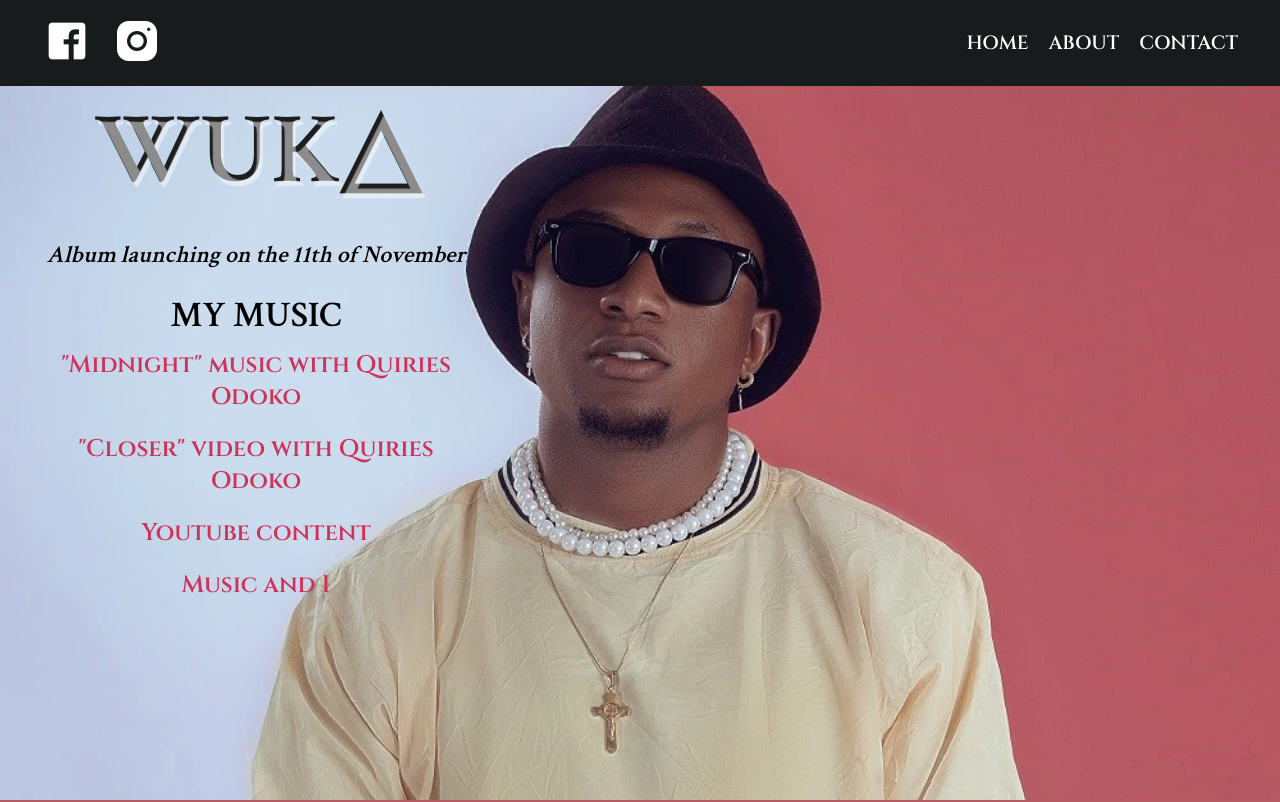
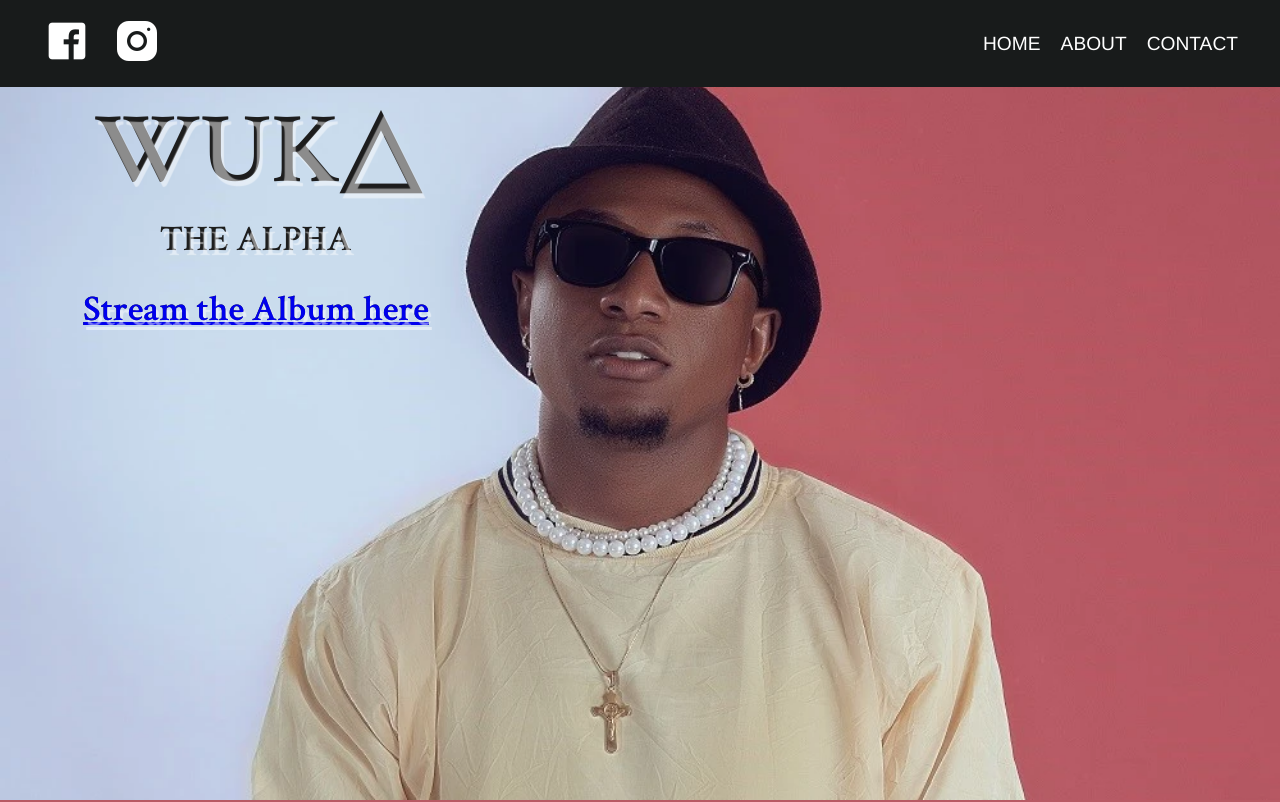
Before and after one commit to Thebuilderekes/wuka-react-app, a React (Vite) app: page / in a window 1280 px wide. Shown: the top 802 px of the page. Built offline with nearby package versions, Linux system fonts and the light colour scheme.

Commit message:
navigation complete

```diff
--- a/package.json
+++ b/package.json
@@ -12,6 +12,7 @@
     "animate.css": "^4.1.1",
     "react": "^18.2.0",
     "react-dom": "^18.2.0",
+    "react-scroll": "^1.8.9",
     "styled-components": "^5.3.6"
   },
   "devDependencies": {
--- a/src/components/About.jsx
+++ b/src/components/About.jsx
@@ -1,109 +1,117 @@
-import React from 'react'
-import CrimsonWoff2400 from "../assets/fonts/crimson-text-v19-latin/crimson-text-v19-latin-700.woff"
-import "../index.css"
-import cartoonImg from "../assets/cartoon-img.png"
-import styled from 'styled-components';
-import 'animate.css';
+import React from "react";
+import CrimsonWoff2400 from "../assets/fonts/crimson-text-v19-latin/crimson-text-v19-latin-700.woff";
+import "../index.css";
+import cartoonImg from "../assets/cartoon-img.png";
+import styled from "styled-components";
+import "animate.css";
 
 function About() {
-    const about = "#about"
   return (
-    <Section className = "about-section" id ={about}>
-         <img src={cartoonImg} alt="" />
+    <Section
+      className="about-section"
+      name="about"
+    >
+      <img
+        src={cartoonImg}
+        alt=""
+      />
       <div className="card">
-           <h2 className="about-heading animate__animated animate__swing animate__infinite	infinite">WHO AM I?</h2>
-           <p>Lorem ipsum dolor sit amet consectetur adipisicing elit. Ipsum maiores nam vitae magnam aliquid est accusamus itaque obcaecati corporis dicta modi voluptatum quibusdam rerum provident, non tempore. Quasi eius odio accusamus laboriosam ducimus aut autem aperiam. Labore iusto voluptate maxime. Neque explicabo ex nesciunt obcaecati aliquam velit ipsa quibusdam vero?
+        <h2 className="about-heading animate__animated animate__swing animate__infinite	infinite">
+          WHO AM I?
+        </h2>
+        <p>
+          Lorem ipsum dolor sit amet consectetur adipisicing elit. Ipsum maiores
+          nam vitae magnam aliquid est accusamus itaque obcaecati corporis dicta
+          modi voluptatum quibusdam rerum provident, non tempore. Quasi eius
+          odio accusamus laboriosam ducimus aut autem aperiam. Labore iusto
+          voluptate maxime. Neque explicabo ex nesciunt obcaecati aliquam velit
+          ipsa quibusdam vero?
         </p>
       </div>
     </Section>
-  )
+  );
 }
 
-export default About
-
+export default About;
 
 const Section = styled.div`
   display: flex;
   flex-direction: column;
   align-items: center;
-background-color: #B75A64;
+  background-color: #b75a64;
   padding: 5%;
 
-@media(max-width:800px){
+  @media (max-width: 800px) {
     padding: 18% 0;
   }
 
-@media(max-width:400px){
+  @media (max-width: 400px) {
     padding: 15% 0;
   }
 
-img{
+  img {
     width: 200px;
     height: 200px;
     border-radius: 50%;
 
-    @media(max-width:800px){
+    @media (max-width: 800px) {
       margin: 8% 0;
     }
-    @media(max-width:400px){
+    @media (max-width: 400px) {
       width: 150px;
       height: 150px;
       margin: 5% 0;
     }
   }
 
-.card{
+  .card {
     border-radius: 16px;
-    background-color: #B4AB98;
-    box-shadow: 10px 10px 20px 0px rgba(99,54,58,0.75);
--webkit-box-shadow: 10px 10px 20px 0px rgba(99,54,58,0.75);
--moz-box-shadow: 10px 10px 20px 0px rgba(99,54,58,0.75);
+    background-color: #b4ab98;
+    box-shadow: 10px 10px 20px 0px rgba(99, 54, 58, 0.75);
+    -webkit-box-shadow: 10px 10px 20px 0px rgba(99, 54, 58, 0.75);
+    -moz-box-shadow: 10px 10px 20px 0px rgba(99, 54, 58, 0.75);
     padding: 1% 5%;
 
-
-    @media(min-width:700px){
+    @media (min-width: 700px) {
       margin: 2% 15%;
-
     }
 
-
-    @media(max-width:699px){
+    @media (max-width: 699px) {
       padding: 5% 10%;
       margin: 3% 5%;
     }
 
     h2 {
-        font-size: var(--large-fontSize) ;
+      font-size: var(--large-fontSize);
       text-align: center;
-        color: #CCDDEF;
+      color: #ccddef;
       background-color: var(--dark-color);
       padding: 1% 5%;
       margin: 2% 30%;
-        font-family: 'Crimson Text';
+      font-family: "Crimson Text";
       font-weight: 700;
 
-        @media(min-width:1400px){
+      @media (min-width: 1400px) {
         margin: 2% 20%;
       }
 
-        @media(max-width: 900px){
+      @media (max-width: 900px) {
         margin: 2% 25%;
-            padding: 3%
-
+        padding: 3%;
       }
 
-        @media(max-width:600px){
+      @media (max-width: 600px) {
         text-align: center;
-            color: #CCDDEF;
+        color: #ccddef;
         background-color: var(--dark-color);
         padding: 1% 10%;
         margin: 2% 23%;
       }
 
-        @media(max-width:360px){
-            font-size: var(--medium-fontSize) ;
+      @media (max-width: 360px) {
+        font-size: var(--medium-fontSize);
         text-align: center;
-            color: #CCDDEF;
+        color: #ccddef;
         background-color: var(--dark-color);
         padding: 1% 10%;
         margin: 2% 0;
@@ -111,22 +119,17 @@ img{
     }
 
     p {
-        font-size: var(--medium-fontSize );
+      font-size: var(--medium-fontSize);
       margin: 5% 0;
       line-height: 1.5;
       font-family: ${CrimsonWoff2400};
 
-
-
-        @media(max-width:520px){
-            font-size: var(--default-fontSize );
+      @media (max-width: 520px) {
+        font-size: var(--default-fontSize);
         margin: 5% 2%;
-
       }
     }
   }
-
-
 `;
 
 const Img = styled.img`
--- a/src/components/Footer.jsx
+++ b/src/components/Footer.jsx
@@ -1,76 +1,92 @@
-import React from 'react';
-import styled from 'styled-components';
+import React from "react";
+import styled from "styled-components";
 import "../index.css";
-import wukaFooterImg  from "../assets/wuka-footer.jpg";
+import wukaFooterImg from "../assets/wuka-footer.jpg";
 import instagram from "../assets/icons8-instagram-logo-footer.png";
 import facebook from "../assets/icons8-facebook-footer.png";
 import twitter from "../assets/icons8-twitter-footer.png";
 
 function Foot() {
-    const footer = "#footer"
   return (
-      <Footer>
-      <div className="container" id = {footer}>
+    <Footer name="contact">
+      <div className="container">
         <div className="footer-img">
-          <img src={wukaFooterImg} alt="wuka the artiste"/>
+          <img
+            src={wukaFooterImg}
+            alt="wuka the artiste"
+          />
         </div>
 
-        <div className= "follow">
+        <div className="follow">
           <h3>FOLLOW WUK△</h3>
           <ul>
             <li>
               <a href="">
-                    <img src={facebook} alt="facebook logo"/>
+                <img
+                  src={facebook}
+                  alt="facebook logo"
+                />
               </a>
             </li>
             <li>
-                <a href="https://instagram.com/denwuka"><img src={instagram}
-                  alt="instagram logo"/>
+              <a href="https://instagram.com/denwuka">
+                <img
+                  src={instagram}
+                  alt="instagram logo"
+                />
               </a>
             </li>
             <li>
               <a href="">
-                    <img src={twitter} alt="twitter logo"/>
+                <img
+                  src={twitter}
+                  alt="twitter logo"
+                />
               </a>
             </li>
           </ul>
           <div className="attribution">
-            <p className="attribute"> Designed by <a href="https://twitter.com/iamthebuilder__" target="_blank">The Builder
-              </a> </p>
+            <p className="attribute">
+              {" "}
+              Designed by{" "}
+              <a
+                href="https://twitter.com/iamthebuilder__"
+                target="_blank"
+              >
+                The Builder
+              </a>{" "}
+            </p>
           </div>
         </div>
       </div>
     </Footer>
-
-    )
+  );
 }
 
-export default Foot
+export default Foot;
 
 const Footer = styled.footer`
   .container {
     width: 100%;
     display: flex;
-    overflow-x:hidden;
-    font-family: 'Cinzel';
+    overflow-x: hidden;
+    font-family: "Cinzel";
 
-    @media(max-width: 800px){
+    @media (max-width: 800px) {
       flex-direction: column;
 
       .footer-img {
         padding: 0;
         margin: 0;
-            width:100%;
+        width: 100%;
 
         img {
-                width:100%;
+          width: 100%;
           padding: 0;
           margin: 0;
         }
-
       }
     }
-
 
     .follow {
       display: flex;
@@ -78,47 +94,44 @@ const Footer = styled.footer`
       justify-content: center;
       align-items: center;
       width: 100%;
-          background-color:#181b1b;
+      background-color: #181b1b;
 
       > h3 {
         margin: 3rem 0;
         font-size: var(--large-fontSize);
         font-weight: 600;
-            color: #CCDDEF;
+        color: #ccddef;
       }
       ul {
         display: flex;
         list-style: none;
 
-            li{
+        li {
           list-style: none;
           padding: 0 1rem;
 
-                 a{
-                     img  {
+          a {
+            img {
               transition: 1s all;
             }
 
-                    img:hover{
+            img:hover {
               transform: scaleY(20px);
             }
           }
-
         }
       }
 
       .attribution {
-
         .attribute {
-                color: #CCDDEF;
+          color: #ccddef;
           margin: 3rem 0;
 
           a {
-                    color: #CCDDEF;
+            color: #ccddef;
           }
         }
       }
     }
   }
-
-`
+`;
--- a/src/components/HeroSection.jsx
+++ b/src/components/HeroSection.jsx
@@ -6,43 +6,25 @@ import bgImg from "../assets/wuka-2.webp";
 
 function HeroSection() {
   return (
-    <Section class="hero-section">
+    <Section
+      class="hero-section"
+      name="hero"
+    >
       <div className="hero-section-text">
-        <h1 className= " animate__animated animate__fadeIn  animate__delay-1s">WUK△</h1>
-        <h2  className= " animate__animated animate__fadeIn  animate__delay-2s">Album launching on the 11th of November</h2>
-        <h3  className= "engraved-text animate__animated animate__fadeIn  animate__delay-2s">MY MUSIC</h3>
-        <ul class="music-link">
-          <li>
-            <a className = "animate__animated animate__fadeInUp animate__delay-3s"
-              href="https://distrokid.com/hyperfollow/wukaandquiries/midnight"
+        <h1 className=" animate__animated animate__fadeIn  animate__delay-1s">
+          WUK△
+        </h1>
+        <h2 className=" animate__animated animate__fadeIn  animate__delay-2s">
+          THE ALPHA
+        </h2>
+        <h2>
+          <a
+            href="https://spacefly.lnk.to/rigel"
             target="_blank"
           >
-              "Midnight" music with Quiries Odoko
+            Stream the Album here
           </a>
-          </li>
-          <li>
-            <a className = "animate__animated animate__fadeInUp animate__delay-3s"
-              href="https://www.youtube.com/watch?v=yV0KPRgC8uc&feature=youtu.be"
-              target="_blank"
-            >
-              {" "}
-              "Closer" video with Quiries Odoko
-            </a>
-          </li>
-          <li>
-            <a className = "animate__animated animate__fadeInUp animate__delay-3s" href="https://linki.st/denwuka" target="_blank">
-              Youtube content
-            </a>
-          </li>
-          <li>
-            <a className = "animate__animated animate__fadeInUp animate__delay-3s"
-              href="https://audiomack.com/wuka-1/album/music-and-i-4"
-              target="_blank"
-            >
-              Music and I
-            </a>
-          </li>
-        </ul>
+        </h2>
       </div>
     </Section>
   );
@@ -56,8 +38,8 @@ const Section = styled.section`
   background-image: url(${bgImg});
   background-repeat: no-repeat;
   background-size: cover;
-  font-family: 'Crimson Text';
-  position:relative;
+  font-family: "Crimson Text";
+  position: relative;
 
   .hero-section-text {
     position: absolute;
@@ -68,23 +50,20 @@ const Section = styled.section`
     padding: 5% 2rem;
     text-align: center;
 
-
-    @media(max-width: 800px){
+    @media (max-width: 800px) {
       background-color: #ffffff86;
       width: 100%;
-  height:100vh;
+      height: 100vh;
       padding: 25% 2rem;
     }
 
-    @media(max-width: 400px){
+    @media (max-width: 400px) {
       padding: 25% 1rem;
     }
 
-
-
     h1 {
       font-size: var(--extralarge-fontSize);
-      padding-top: 5%;;
+      padding-top: 5%;
       z-index: 10;
       background-color: #1d1d1d;
       -webkit-background-clip: text;
@@ -93,19 +72,19 @@ const Section = styled.section`
       color: transparent;
       text-shadow: #ffffff7e 3px 5px 1px;
 
-      @media(max-width:800px){
+      @media (max-width: 800px) {
         h1 {
           font-size: var(--semilarge-fontSize);
         }
       }
 
-      @media(max-width:400px){
+      @media (max-width: 400px) {
         h1 {
           font-size: var(--large-fontSize);
         }
       }
 
-      @media(max-width:360px){
+      @media (max-width: 360px) {
         h1 {
           font-size: var(--medium-fontSize);
         }
@@ -116,27 +95,24 @@ const Section = styled.section`
     }
 
     h2 {
-      margin: 5% 0;
+      margin: 0 0 5% 0;
       z-index: 10;
-      font-size: var(--medium-fontSize);
-      font-style: italic;
+      font-size: var(--large-fontSize);
+      background-color: #1d1d1d;
+      -webkit-background-clip: text;
+      -moz-background-clip: text;
+      background-clip: text;
+      color: transparent;
+      text-shadow: #ffffff7e 3px 5px 1px;
 
+      a {
+        &:hover {
+          color: #cf3259;
         }
-
-    h3{
-      font-size: var(--large-fontSize);
-
-
-    }
-    @media(max-width: 400px){
-      h3{
-      font-size: var(--medium-fontSize);
       }
     }
 
-
     ul {
-
       li {
         list-style: none;
         padding: 10px 0;
@@ -145,17 +121,16 @@ const Section = styled.section`
           color: #cf3259;
           text-decoration: none;
           box-shadow: inset 0 0 0 0 #636363;
-         margin: 0 -.25rem;
-          padding: 0 .25rem;
-           transition: color .3s ease-in-out, box-shadow .3s ease-in-out;
+          margin: 0 -0.25rem;
+          padding: 0 0.25rem;
+          transition: color 0.3s ease-in-out, box-shadow 0.3s ease-in-out;
           font-size: 24px;
           font-family: "Cinzel";
           font-weight: 700;
           transition: 1s all;
 
-          @media(max-width: 400px){
+          @media (max-width: 400px) {
             font-size: 16px;
-
           }
         }
 
@@ -165,7 +140,5 @@ const Section = styled.section`
         }
       }
     }
-
-
   }
 `;
--- a/src/components/Navigation.jsx
+++ b/src/components/Navigation.jsx
@@ -1,4 +1,6 @@
 import React from "react";
+// import * as Scroll from 'react-scroll';
+import { Link } from "react-scroll";
 import { useState } from "react";
 import "../index.css";
 import "../css/navigation.css";
@@ -6,40 +8,67 @@ import CloseIcon from "../assets/close-icon.png";
 import HamburgerIcon from "../assets/hamburger-icon.png";
 import instagram from "../assets/icons8-instagram-logo-footer.png";
 import facebook from "../assets/icons8-facebook-footer.png";
-import twitter from "../assets/icons8-twitter-footer.png";
-
-
+// import twitter from "../assets/icons8-twitter-footer.png";
 
 function Navigation() {
   const [navb, setNavb] = useState(true);
   const handleClick = () => setNavb(!navb);
   const [click, setClick] = useState(true);
   const handleMenu = () => setNavb(!navb);
-  const footer = "#footer"
-  const about = "#about"
+
   return (
     <header className="header">
       <div className="nav-container">
         <div className="top-icons">
           <a href="">
-            <img src={facebook} alt="facebook logo" />
+            <img
+              src={facebook}
+              alt="facebook logo"
+            />
           </a>
           <a href="https://instagram.com/denwuka">
-            <img src={instagram} alt="instagram logo" />
+            <img
+              src={instagram}
+              alt="instagram logo"
+            />
           </a>
         </div>
         <nav className="desktop-nav nav">
-          <div className="desktop-navItems">
-            <a className="desktop-navLink" href="/">
+          <ul className="desktop-navItems">
+            <li>
+              <Link
+                smooth={true}
+                offset={50}
+                duration={500}
+                className="desktop-navLink"
+                to="/"
+              >
                 Home
-            </a>
-            <a className="desktop-navLink" href={about}>
+              </Link>
+            </li>
+            <li>
+              <Link
+                className="desktop-navLink"
+                smooth={true}
+                offset={50}
+                duration={500}
+                to="about"
+              >
                 About
-            </a>
-            <a className="desktop-navLink" href={footer}>
+              </Link>
+            </li>
+            <li>
+              <Link
+                className="desktop-navLink"
+                smooth={true}
+                offset={50}
+                duration={500}
+                to="contact"
+              >
                 Contact
-            </a>
-          </div>
+              </Link>
+            </li>
+          </ul>
         </nav>
         <button
           className="btn"
@@ -62,23 +91,48 @@ function Navigation() {
       </div>
 
       <nav className="mobile-nav nav">
-        <div
-          className={!navb || !click ? "display-mobile-nav" : "display-none"}
+        <ul className={!navb || !click ? "display-mobile-nav" : "display-none"}>
+          <li>
+            <Link
+              onClick={handleClick}
+              smooth={true}
+              offset={50}
+              duration={500}
+              className="mobile-navLink"
+              to="/"
             >
-          <a className="mobile-navLink" onClick={handleMenu} href="/">
               Home
-          </a>
-          <a className="mobile-navLink" onClick={handleMenu} href={about}>
+            </Link>
+          </li>
+          <li>
+            <Link
+              onClick={handleClick}
+              className="mobile-navLink"
+              smooth={true}
+              offset={50}
+              duration={500}
+              to="about"
+            >
               About
-          </a>
-          <a className="mobile-navLink" onClick={handleMenu} href={footer}>
+            </Link>
+          </li>
+          <li>
+            <Link
+              onClick={handleClick}
+              className="mobile-navLink"
+              smooth={true}
+              offset={50}
+              duration={500}
+              to="contact"
+            >
               Contact
-          </a>
-        </div>
+            </Link>
+          </li>
+        </ul>
       </nav>
     </header>
   );
 }
 
-export default Navigation
+export default Navigation;
 //how to create a responsive navbar in react?
--- a/src/css/navigation.css
+++ b/src/css/navigation.css
@@ -6,6 +6,10 @@
 
 html {
   scroll-behavior: smooth;
+}
+
+ul {
+  list-style: none;
 }
 
 .header {
@@ -26,7 +30,6 @@ html {
   justify-content: space-between;
   align-items: center;
   padding: 0 8rem;
-  font-family: "Candara";
 }
 .header .nav-container .top-icons {
   display: flex;
@@ -52,14 +55,16 @@ html {
 .header .nav-container .desktop-nav {
   display: none;
 }
+.header .nav-container .desktop-nav .desktop-navItems {
+  display: flex;
+}
 .header .nav-container .desktop-nav .desktop-navItems .desktop-navLink {
   color: #ffffff;
   padding: 0 10px;
   font-size: 1.2rem;
   text-transform: uppercase;
   cursor: pointer;
-  font-family: "Cinzel";
-  font-weight: 600;
+  font-family: "Helvetica";
   transition: all 1000ms ease;
 }
 .header .nav-container .desktop-nav .desktop-navItems .desktop-navLink:hover {
@@ -94,10 +99,15 @@ html {
   padding-top: 13%;
   height: 100vh;
 }
-.header .mobile-nav .display-mobile-nav .mobile-navLink {
+.header .mobile-nav .display-mobile-nav li {
+  padding: 2rem 0;
+}
+.header .mobile-nav .display-mobile-nav li .mobile-navLink {
   font-size: 30px;
   color: #ffffff;
-  padding: 2rem 0;
   text-decoration: none;
-  font-family: "Candara";
+  font-family: Helvetica, sans-serif;
+}
+.header .mobile-nav .display-mobile-nav li .mobile-navLink:hover {
+  color: #cf3259;
 }/*# sourceMappingURL=navigation.css.map */
--- a/src/css/navigation.scss
+++ b/src/css/navigation.scss
@@ -10,7 +10,9 @@ html {
   scroll-behavior: smooth;
 }
 
-
+ul {
+  list-style: none;
+}
 
 .header {
   background-color: #181b1b;
@@ -32,7 +34,7 @@ html {
     justify-content: space-between;
     align-items: center;
     padding: 0 8rem;
-    font-family: "Candara";
+
 
     .top-icons {
       display: flex;
@@ -63,14 +65,14 @@ html {
       display: none;
 
       .desktop-navItems {
+        display: flex;
         .desktop-navLink {
           color: #ffffff;
           padding: 0 10px;
           font-size: 1.2rem;
           text-transform: uppercase;
           cursor: pointer;
-          font-family: 'Cinzel';
-          font-weight: 600;
+          font-family: 'Helvetica';
           -webkit-transition: all 1000ms ease;
           transition: all 1000ms ease;
 
@@ -114,13 +116,21 @@ html {
       padding-top: 13%;
       height: 100vh;
 
-      .mobile-navLink {
-        font-size: 30px;
-        color: #ffffff;
+      li{
         padding: 2rem 0;
-        text-decoration: none;
-        font-family: "Candara";
+        .mobile-navLink {
+          font-size: 30px;
+          color: #ffffff;
+          text-decoration: none;
+          font-family: Helvetica, sans-serif;
+
+          &:hover {
+            color: #cf3259;
+          }
+
+    }
       }
+
     }
   }
 }
```
Also changed, not shown: src/App.jsx (+16 -17 lines), src/fontStyles.js (+9 -13 lines), 2 other files (tests, documents, lock files or other folders). Lines whose indentation alone changed are shown as unchanged.
